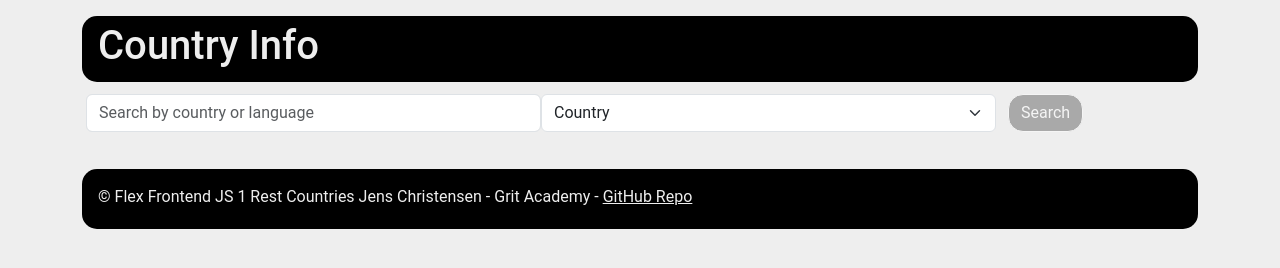
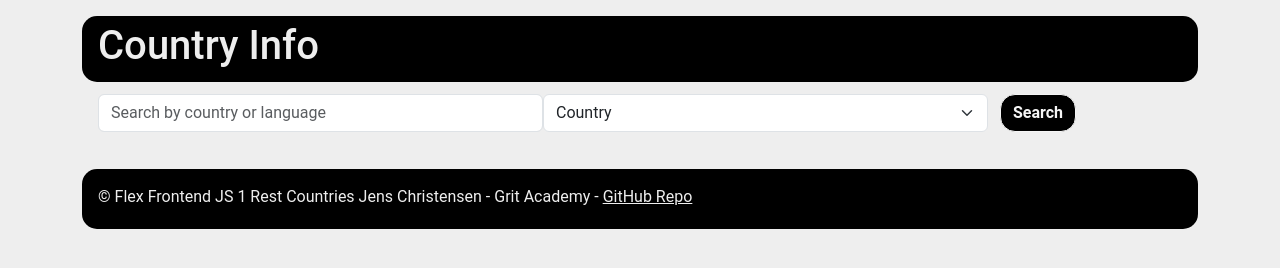
Before and after one commit to jenschr69/Flex-FrontEnd-js1-RestCountries-Jens-Christensen, a plain HTML site: page public/index.html in a window 1280 px wide. Drawn offline with nearby package versions, Linux system fonts and the light colour scheme.

Commit message:
Updating

```diff
--- a/public/css/styles.css
+++ b/public/css/styles.css
@@ -52,9 +52,17 @@ input, select {
 
 .btn_search {
   color:whitesmoke;
-  background-color: darkgrey;
+  font-weight: 700;
+  background-color: black;
   border: 1px solid whitesmoke;
   border-radius: 15px !important;
+  :hover {
+    color:whitesmoke;
+    font-weight: 700;
+    background-color: black;
+    border: 1px solid whitesmoke;
+    border-radius: 15px !important;
+  }
 }
 
 /* Styling of search results */
--- a/public/index.html
+++ b/public/index.html
@@ -14,9 +14,9 @@
   <header>
    <h1><a href="../">Country Info</a></h1>
   </header>
-  <main>
+  <main >
     <!-- Search field with two options: Search by country or by language -->
-    <form class="search_form mb-2 row" name="myForm">
+    <form class="search_form mb-2 row mx-auto" name="myForm">
       <div class="col-md-5 d-inline-flex search-div mt-1">
         <input class="form-control" type="text" id="search" name="search" placeholder="Search by country or language">
       </div>
```
